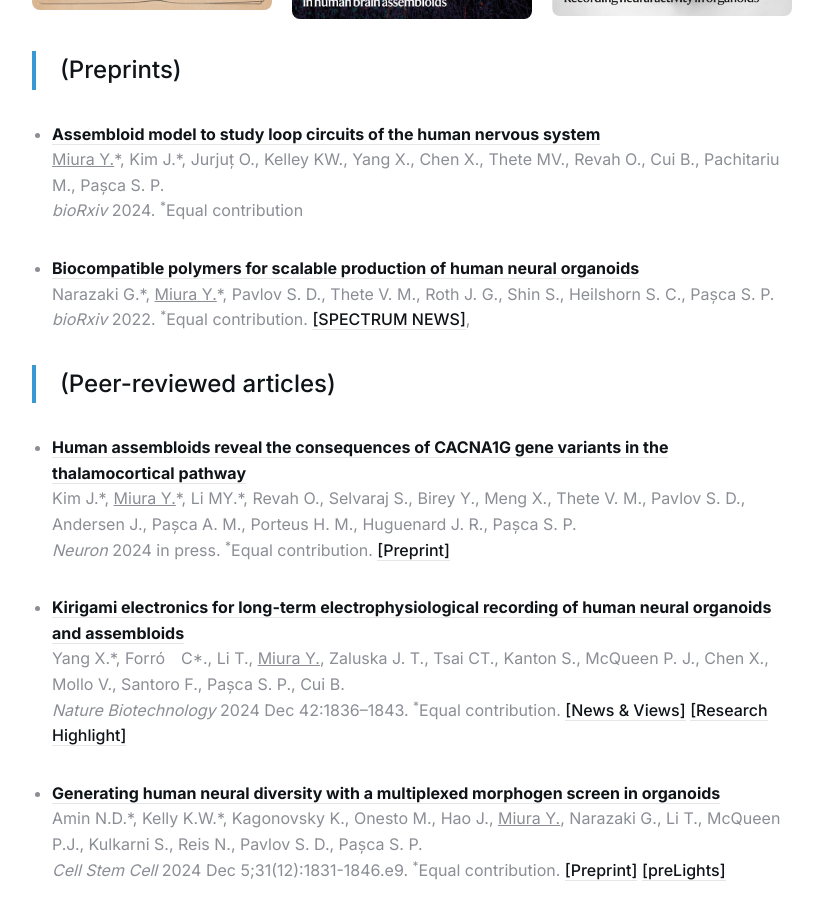
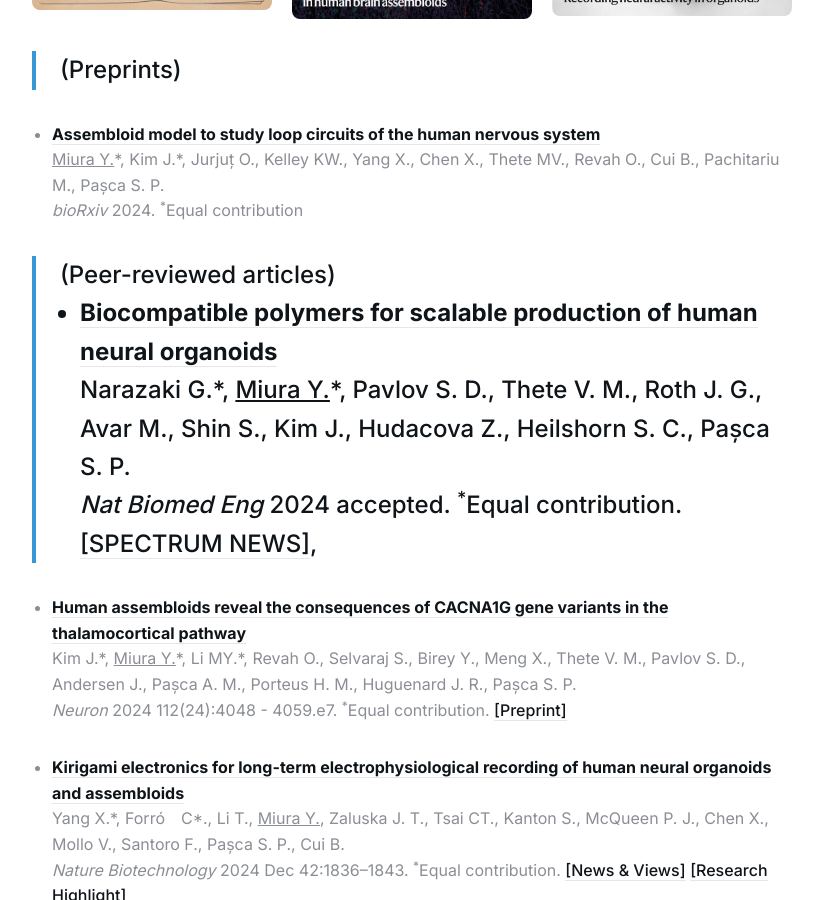
Before and after one commit to ykmiura/ykmiura.github.io, a Jekyll site: the page built from _pages/publications.md, in a window 1280 px wide and 900 px high, scrolled down 587 px. Shown: the whole window, without its empty margins (228-1051 px from the left). Built offline with Jekyll 4.4.1, drawn with Linux system fonts in a browser that asks for light colours.

Commit message:
Update publications.md

```diff
--- a/_pages/publications.md
+++ b/_pages/publications.md
@@ -18,15 +18,14 @@ page_cover:
 <ins>Miura Y.</ins>\*, Kim J.\*, Jurjuț O., Kelley KW., Yang X., Chen X., Thete MV., Revah O., Cui B., Pachitariu M., Pașca S. P.<br>
 *bioRxiv* 2024. <sup>\*</sup>Equal contribution
 
+>(Peer-reviewed articles)
 * [**Biocompatible polymers for scalable production of human neural organoids**](https://www.biorxiv.org/content/10.1101/2022.03.18.484949v2.abstract)<br>
-Narazaki G.\*, <ins>Miura Y.</ins>\*, Pavlov S. D., Thete V. M., Roth J. G., Shin S., Heilshorn S. C., Pașca S. P.<br>
-*bioRxiv* 2022. <sup>\*</sup>Equal contribution. [[SPECTRUM NEWS]](https://www.thetransmitter.org/spectrum/community-newsletter-organoid-drug-screens-intervention-overreach-self-advocates-concerns/?fspec=1),
-
->(Peer-reviewed articles)
+Narazaki G.\*, <ins>Miura Y.</ins>\*, Pavlov S. D., Thete V. M., Roth J. G., Avar M., Shin S., Kim J., Hudacova Z., Heilshorn S. C., Pașca S. P.<br>
+*Nat Biomed Eng* 2024 accepted. <sup>\*</sup>Equal contribution. [[SPECTRUM NEWS]](https://www.thetransmitter.org/spectrum/community-newsletter-organoid-drug-screens-intervention-overreach-self-advocates-concerns/?fspec=1),
 
 * [**Human assembloids reveal the consequences of CACNA1G gene variants in the thalamocortical pathway**](https://www.cell.com/neuron/abstract/S0896-6273(24)00692-5)<br>
 Kim J.\*, <ins>Miura Y.</ins>\*, Li MY.\*, Revah O., Selvaraj S., Birey Y., Meng X., Thete V. M., Pavlov S. D., Andersen J., Pașca A. M., Porteus H. M., Huguenard J. R., Pașca S. P.<br>
-*Neuron* 2024 in press. <sup>\*</sup>Equal contribution. [[Preprint]](https://www.biorxiv.org/content/10.1101/2023.03.15.530726v2)
+*Neuron* 2024 112(24):4048 - 4059.e7. <sup>\*</sup>Equal contribution. [[Preprint]](https://www.biorxiv.org/content/10.1101/2023.03.15.530726v2)
 
 * [**Kirigami electronics for long-term electrophysiological recording of human neural organoids and assembloids**](https://www.nature.com/articles/s41587-023-02081-3)<br>
 Yang X.\*, Forró　C\*., Li T., <ins>Miura Y.</ins>, Zaluska J. T., Tsai CT., Kanton S., McQueen P. J., Chen X., Mollo V., Santoro F., Pașca S. P., Cui B.<br>
```
